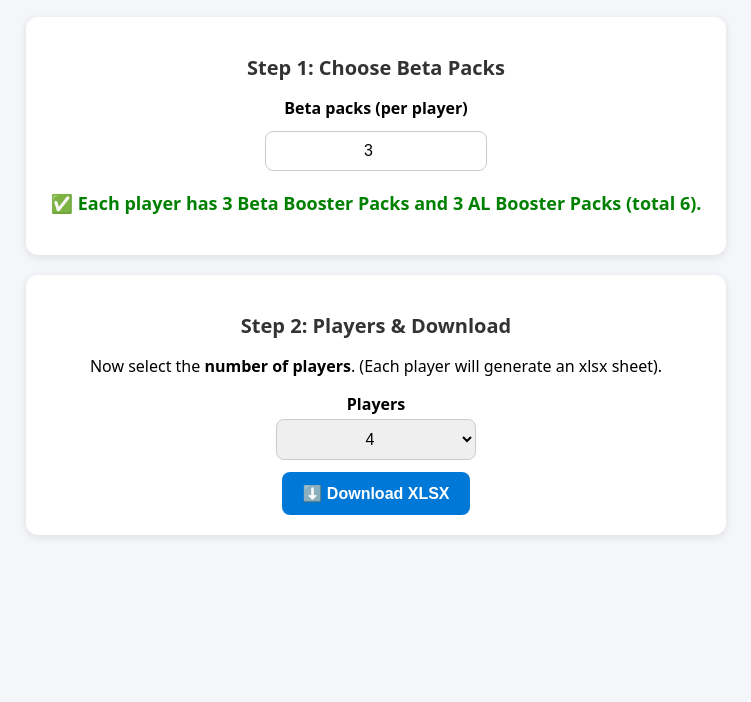
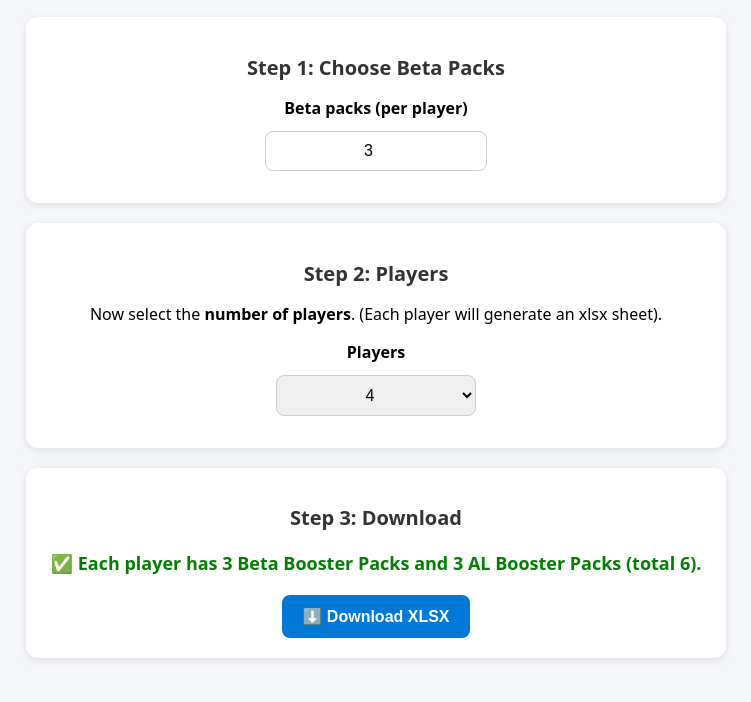
Before and after one commit to jordim75/SealedSCR, a Flask app: page / in a window 1280 px wide. Shown: the part 172-874 px from the top of the page, without its empty margins (264-1015 px from the left). Before the commit the page ends 709 px from the top, so only its background shows below. Run offline with Flask 3, Linux system fonts and the light colour scheme; some libraries are stand-ins or nearby versions.

Commit message:
Add files via upload

```diff
--- a/templates/index.html
+++ b/templates/index.html
@@ -91,20 +91,18 @@
     Follow the steps below 👇
   </p>
 
-  <!-- PRIMER CONTENIDOR: Beta packs -->
+  <!-- STEP 1: Beta packs -->
   <div class="card">
     <h2>Step 1: Choose Beta Packs</h2>
     <div class="row">
       <label for="nType1">Beta packs (per player)</label>
       <input id="nType1" type="number" min="0" max="6" value="3" />
     </div>
-    <!-- Missatge d'estat -->
-    <div id="status" class="status" aria-live="polite"></div>
   </div>
 
-  <!-- SEGON CONTENIDOR: Status + jugadors + botó -->
+  <!-- STEP 2: Players -->
   <div class="card">
-    <h2>Step 2: Players & Download</h2>
+    <h2>Step 2: Players</h2>
 
 
 
@@ -113,8 +111,7 @@
       (Each player will generate an xlsx sheet).
     </p>
 
-    <div class="actions">
-      <div>
+    <div class="row">
       <label for="jugadors">Players</label>
       <select id="jugadors">
         <option value="1">1</option>
@@ -125,6 +122,14 @@
         <option value="100">100</option>
       </select>
     </div>
+  </div>
+
+  <!-- STEP 3: Download -->
+  <div class="card">
+    <h2>Step 3: Download</h2>
+    <!-- Missatge d'estat -->
+    <div id="status" class="status" aria-live="polite"></div>
+    <div class="actions">
       <button id="exportXlsxBtn" disabled>⬇️ Download XLSX</button>
     </div>
   </div>
```
Lines whose indentation alone changed are shown as unchanged.
